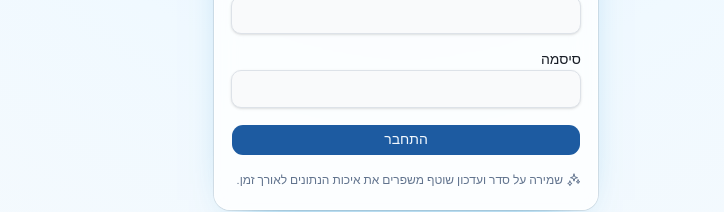
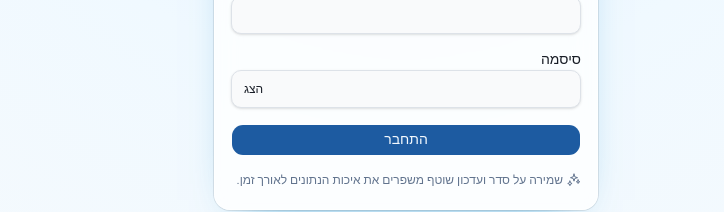
Before and after one commit to emhamitay/zehut.frontend, a React (Vite) app: page /login in a window 1280 px wide. Shown: the part 378-590 px from the top of the page, without its empty margins (265-989 px from the left). Built offline with nearby package versions, Linux system fonts and the light colour scheme; no server answers.

Commit message:
added to show passwrod option

```diff
--- /dev/null
+++ b/src/components/PasswordField.tsx
@@ -0,0 +1,28 @@
+import { useState, type ComponentProps } from 'react'
+import { Button } from '@/components/ui/button'
+import { cn } from '@/lib/utils'
+
+type PasswordFieldProps = Omit<ComponentProps<'input'>, 'type'>
+
+export default function PasswordField({ className, ...props }: PasswordFieldProps) {
+  const [visible, setVisible] = useState(false)
+
+  return (
+    <div className="relative">
+      <input
+        {...props}
+        type={visible ? 'text' : 'password'}
+        className={cn('w-full pe-14', className)}
+      />
+      <Button
+        type="button"
+        variant="ghost"
+        size="sm"
+        onClick={() => setVisible((current) => !current)}
+        className="absolute inset-y-1 inset-e-1 my-auto h-7 px-2 text-xs"
+      >
+        {visible ? 'הסתר' : 'הצג'}
+      </Button>
+    </div>
+  )
+}
--- a/src/pages/Login.tsx
+++ b/src/pages/Login.tsx
@@ -3,6 +3,7 @@ import { Navigate, useNavigate } from 'react-router-dom'
 import { useAuth } from '../auth/AuthContext'
 import { Button } from '@/components/ui/button'
 import { SparkIcon, UsersIcon } from '@/components/icons'
+import PasswordField from '@/components/PasswordField'
 import {
   Card,
   CardContent,
@@ -68,9 +69,8 @@ export default function Login() {
               <label htmlFor="password" className="text-sm font-medium">
                 סיסמה
               </label>
-              <input
+              <PasswordField
                 id="password"
-                type="password"
                 value={password}
                 onChange={(e) => setPassword(e.target.value)}
                 className="w-full"
--- a/src/pages/Setup.tsx
+++ b/src/pages/Setup.tsx
@@ -3,6 +3,7 @@ import { Navigate, useNavigate } from 'react-router-dom'
 import { useAuth } from '../auth/AuthContext'
 import { Button } from '@/components/ui/button'
 import { SparkIcon, UsersIcon } from '@/components/icons'
+import PasswordField from '@/components/PasswordField'
 import {
   Card,
   CardContent,
@@ -80,9 +81,8 @@ export default function Setup() {
               <label htmlFor="password" className="text-sm font-medium">
                 סיסמה
               </label>
-              <input
+              <PasswordField
                 id="password"
-                type="password"
                 value={password}
                 onChange={(e) => setPassword(e.target.value)}
                 className="w-full"
--- a/src/pages/Users.tsx
+++ b/src/pages/Users.tsx
@@ -9,6 +9,7 @@ import {
 import { useAuth } from '../auth/AuthContext'
 import { Button } from '@/components/ui/button'
 import { SparkIcon, UsersIcon, WarningIcon } from '@/components/icons'
+import PasswordField from '@/components/PasswordField'
 
 export default function Users() {
   const { user: me } = useAuth()
@@ -93,9 +94,8 @@ export default function Users() {
             <label htmlFor="new-password" className="text-sm font-medium">
               סיסמה
             </label>
-            <input
+            <PasswordField
               id="new-password"
-              type="password"
               value={password}
               onChange={(e) => setPassword(e.target.value)}
               className="w-full"
```
